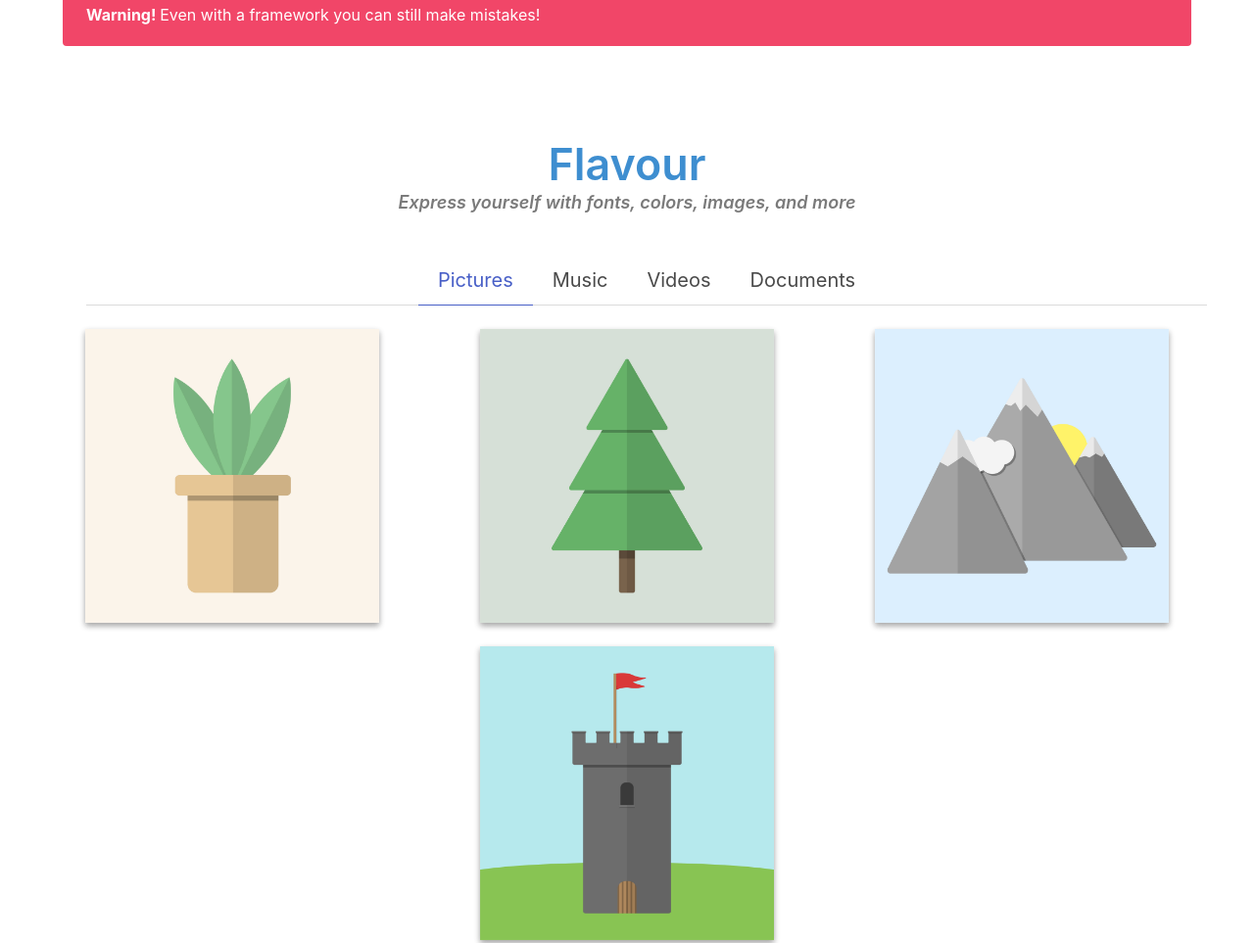
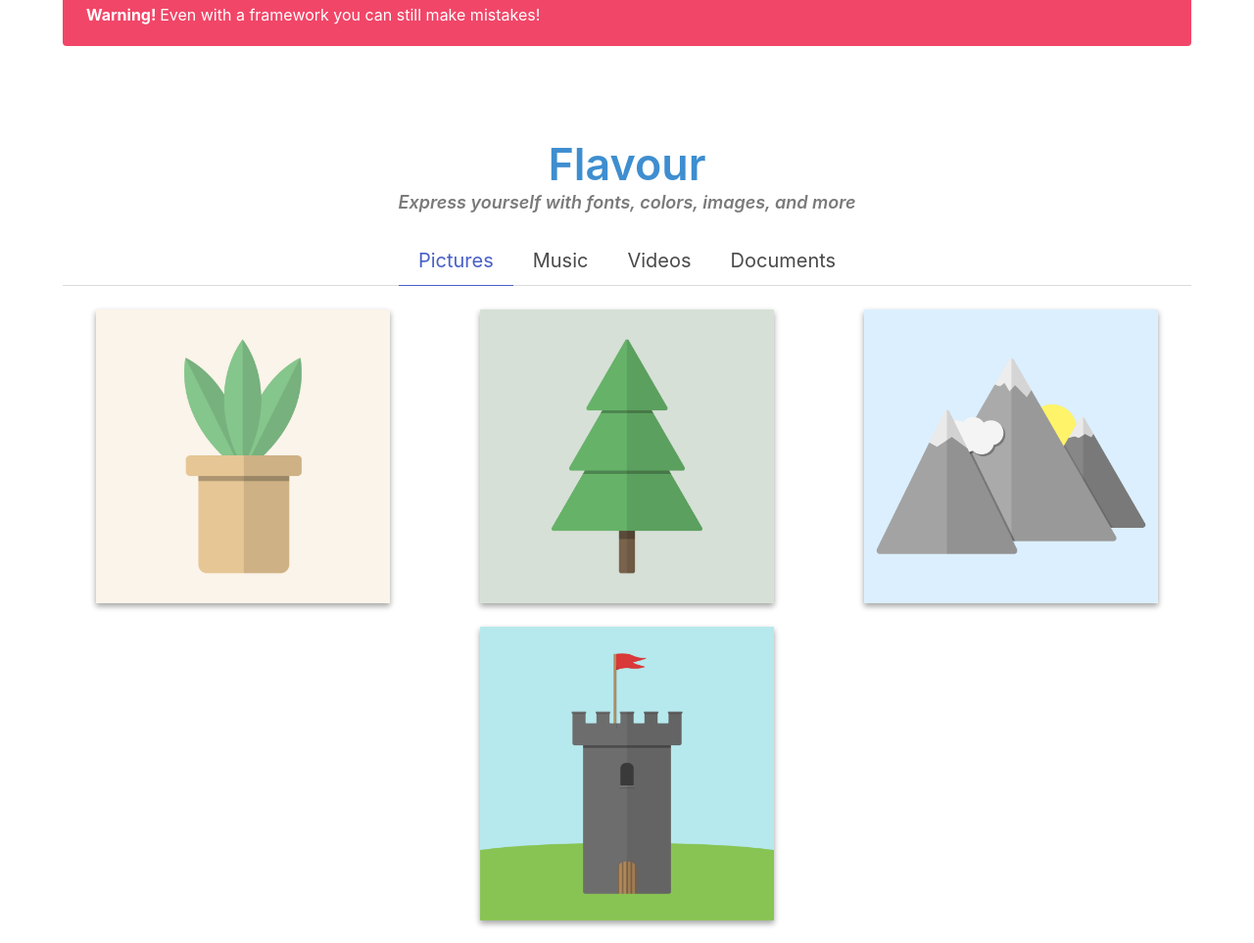
Before and after one commit to jdmar3-comp426/a02-jblovett, a website: page index.html in a window 1280 px wide. Shown: the part 1914-2877 px from the top of the page at 98% size. Drawn offline with nearby package versions, Linux system fonts and the light colour scheme; a web font is replaced by a local one.

Commit message:
undo last

```diff
--- a/index.html
+++ b/index.html
@@ -86,7 +86,7 @@
     </div>
 </section>
 <section class="section">
-    <div class="content">
+    <div class="container">
         <div class="content has-text-centered">
             <h1 class="title has-text-info">Flavour</h1>
             <h5 class="subtitle has-text-grey is-italic">Express yourself with fonts, colors, images, and more</h5>
```
